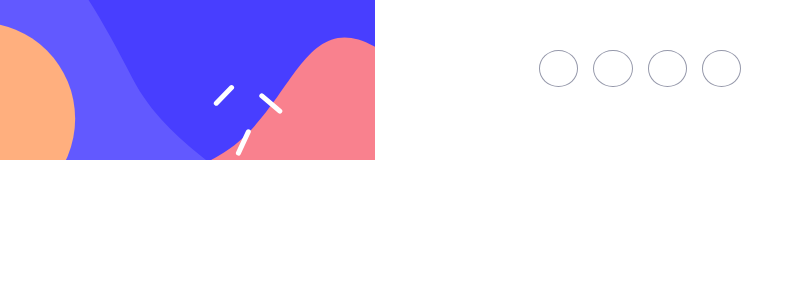
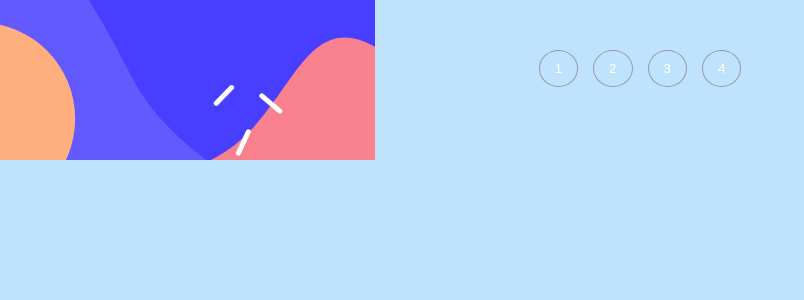
Before and after one commit to Haywayaheadshot/multi-step-form-main, a React (Create React App) app: page / in a window 1280 px wide. Shown: the top 300 px of the page, without its empty margins (0-804 px from the left). Built offline with nearby package versions, Linux system fonts and the light colour scheme.

Commit message:
Add background color and font family

```diff
--- a/src/styles/index.css
+++ b/src/styles/index.css
@@ -14,6 +14,8 @@ body {
     sans-serif;
   -webkit-font-smoothing: antialiased;
   -moz-osx-font-smoothing: grayscale;
+  background-color: hsl(206, 94%, 87%);
+  padding: 0 0;
 }
 
 code {
@@ -25,3 +27,7 @@ code {
     'Courier New',
     monospace;
 }
+
+.font {
+  font-family: 'Ubuntu', sans-serif;
+}
```
